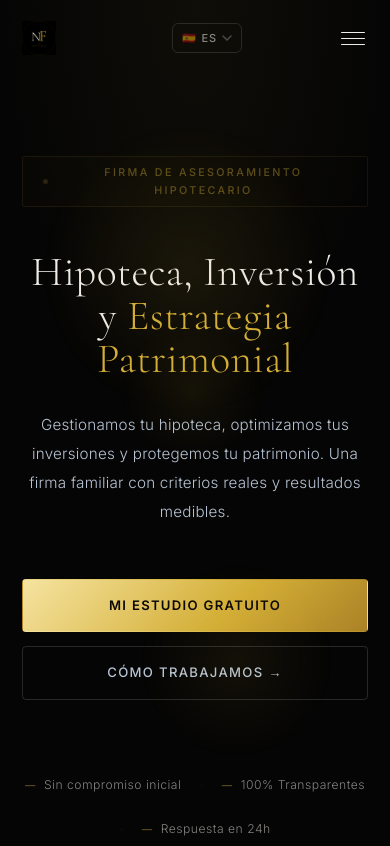
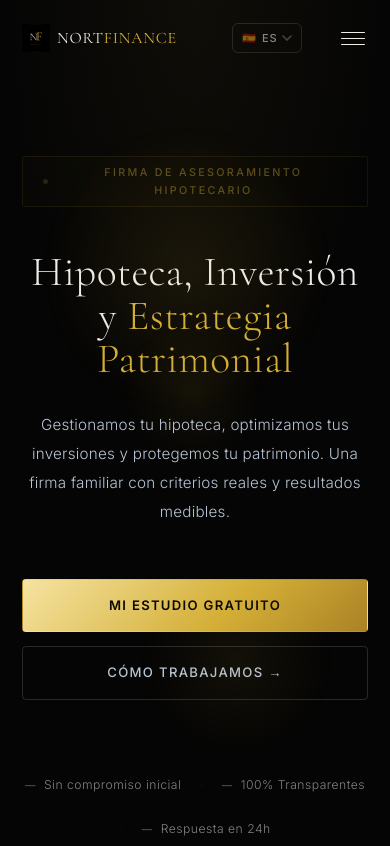
Before and after one commit to Wgp7zzjhh6-blip/web-nortfinance., a plain HTML site: page index.html in a window 390 px wide. Shown: the top 846 px of the page. Drawn offline with nearby package versions, Linux system fonts and the light colour scheme.

Commit message:
Fix móvil: reducir tamaño logo y texto en vez de ocultarlos

```diff
--- a/styles.css
+++ b/styles.css
@@ -1409,10 +1409,11 @@ a.btn--gold, button.btn--gold { color: #0A0805 !important; }
 
 /* ── ≤ 900px ─────────────────────────────────────────────────── */
 @media (max-width: 900px) {
-  /* Logo: ocultar texto en móvil, solo mostrar imagen */
-  .navbar__logo-text { display: none; }
-  .navbar__logo-img { height: 34px; }
-  .navbar__inner { gap: 12px; }
+  /* Logo: reducir tamaño en móvil para que quepa el hamburger */
+  .navbar__logo-text { font-size: 1rem; letter-spacing: 0.05em; }
+  .navbar__logo-img { height: 28px; }
+  .navbar__logo { gap: 7px; }
+  .navbar__inner { gap: 8px; }
 
   /* Slide-in mobile nav */
   .navbar__nav {
```
